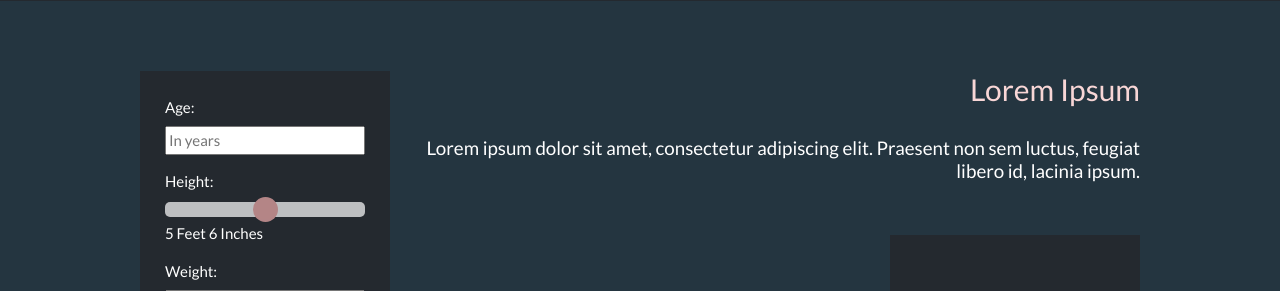
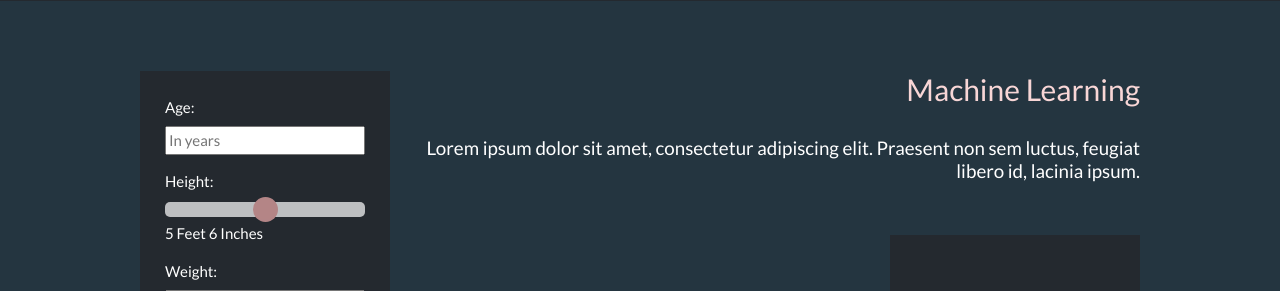
Before and after one commit to AimeeJLewis/Final_Group_Project, a Django app: template flask/templates/index.html in a window 1280 px wide. Shown: the part 1560-1851 px from the top of the page. Run offline with Django 3.2, Linux system fonts and the light colour scheme; the template is opened without the code that fills it, so the values that code supplies are empty; some libraries are stand-ins or nearby versions.

Commit message:
updating requirements

```diff
--- a/flask/templates/index.html
+++ b/flask/templates/index.html
@@ -145,7 +145,7 @@ integrity="sha384-50oBUHEmvpQ+1lW4y57PTFmhCaXp0ML5d60M1M7uH2+nqUivzIebhndOJK28an
       </ul>
     </div>
     <div align="right" class="col-md-9">
-        <h2 style="color: #f8d6d6">Lorem Ipsum</h2><br>
+        <h2 style="color: #f8d6d6">Machine Learning</h2><br>
             <!-- Edit this text with a brief intoduction / brand statement etc. -->
             <h5 style="color: #ffff">
                 Lorem ipsum dolor sit amet, consectetur adipiscing elit. Praesent non sem luctus,
```
Also changed, not shown: requirements.txt (+241 -237 lines).
